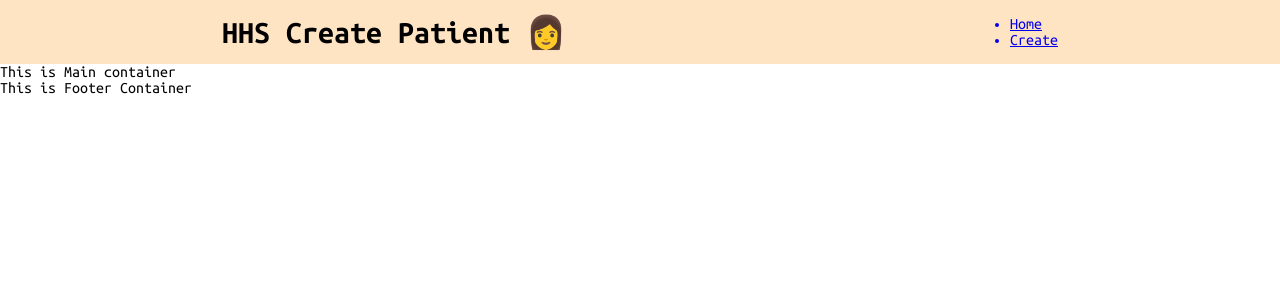
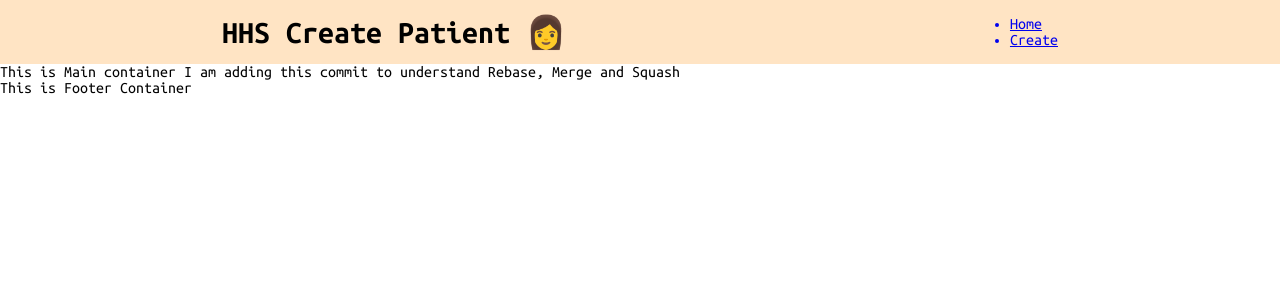
Before and after one commit to DevChaudhary78/fhir_hhs_patient, a Vue app: page / in a window 1280 px wide. Shown: the top 300 px of the page. Built offline with nearby package versions, Linux system fonts and the light colour scheme.

Commit message:
Experimental commit to check what is happening with Rebase

```diff
--- a/src/components/MainContainer.vue
+++ b/src/components/MainContainer.vue
@@ -1,5 +1,6 @@
 <template>
   <main>
     This is Main container
+    I am adding this commit to understand Rebase, Merge and Squash
   </main>
 </template>
```
